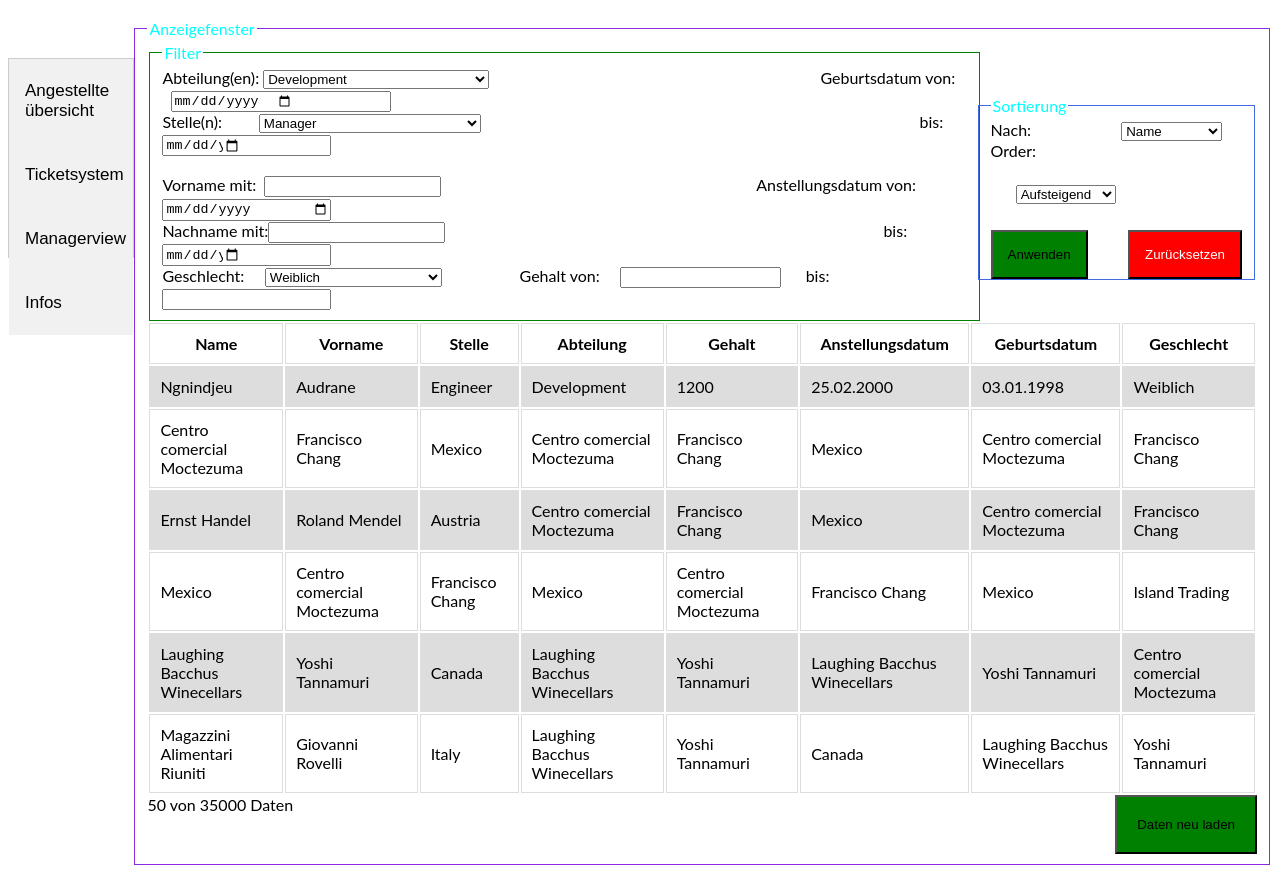
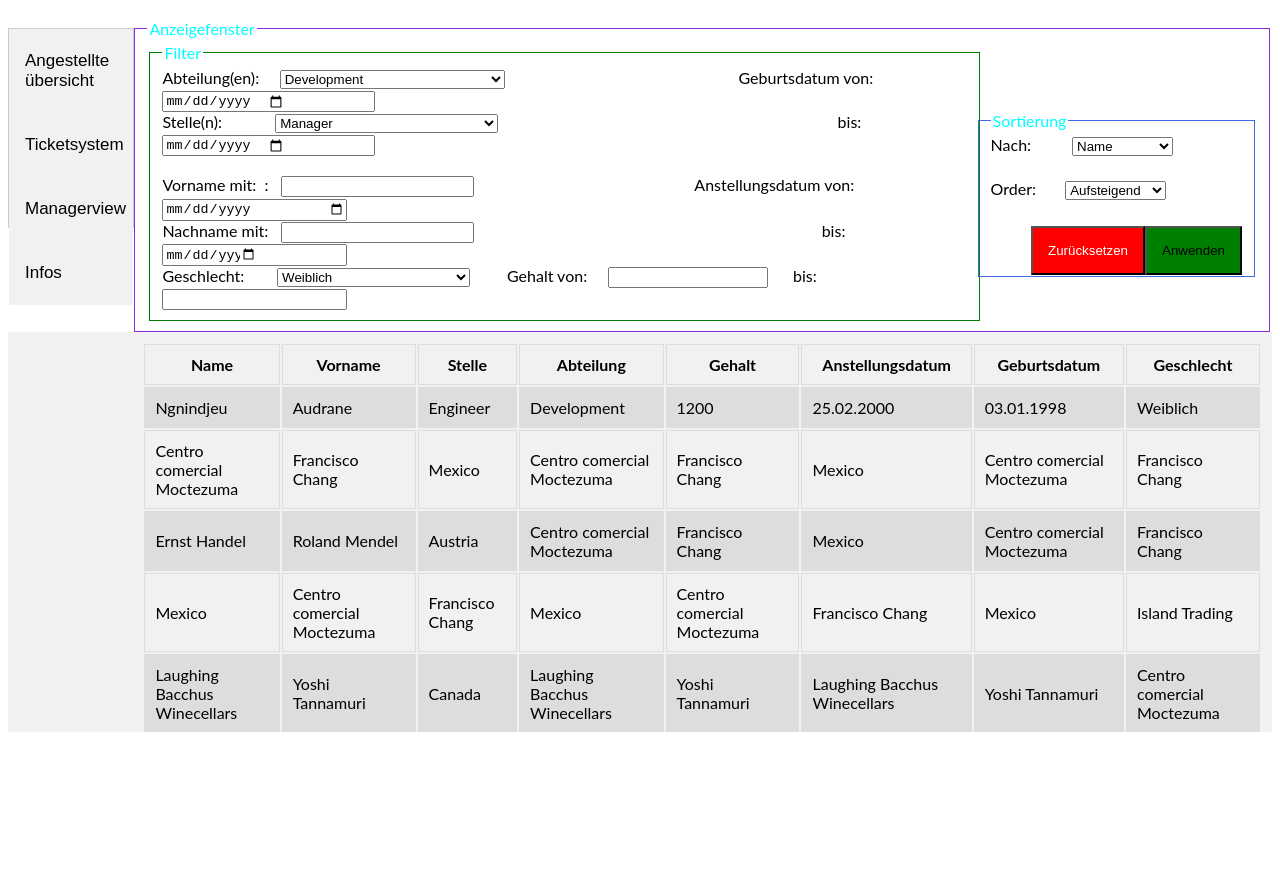
Before and after one commit to Audrane/Programming-selflearn, a plain HTML site: page Ngnindjeu Consulting GmbH/html/index.html in a window 1280 px wide. Shown: the part 63-936 px from the top of the page. After the commit the page ends 803 px from the top, so only its background shows below. Drawn offline with nearby package versions, Linux system fonts and the light colour scheme; a script that the page names is missing.

Commit message:
Erste Version des Codes

```diff
--- a/Ngnindjeu Consulting GmbH/css/style.css
+++ b/Ngnindjeu Consulting GmbH/css/style.css
@@ -1,8 +1,52 @@
+#abt {
+    padding-right: 10%;
+}
+
+#geburtsdatum{
+    padding-right: 11%;
+}
+
+#stelle {
+    padding-right: 11%;
+}
+
+#biss{
+
+    padding-right: 11%;
+}
+#vorn {
+    width: 24%;
+}
+#Anstellungsdat{
+    width: 23%;
+}
+
+#nach {
+    width: 24%;
+}
+#bisss{
+    width:23%;
+    padding-right: 11%;
+}
+
+#sel{
+    width: 24%;
+}
+
+
 #Ngnin {
     color: chartreuse;
     text-align: center;
 }
 
+#von{
+    width: 20%;
+}
+
+#bis{
+    width:23%;
+    padding-right: 11%;
+}
 
 .panel {
     /* for text on pannel */
@@ -54,16 +98,30 @@ legend {
     border: 1px solid royalblue;
     float: right;
     width: 25%;
-    margin-top: -225px;
-   padding-bottom: 0px;
+    margin-top: -210px;
+   padding-bottom: 1px;
 
 
 }
 
 
 
+
+.table-container {
+    height: 400px;
+    overflow-y: scroll;
+    background: #f1f1f1;
+    padding: 10px;
+}
+
+#selectable tr :hover{
+    background-color: crimson;
+}
+
 table {
-    width: 100%;
+    width: 90%;
+    float: right;
+
 }
 
 td, th {
@@ -88,14 +146,14 @@ tr:nth-child(even) {
     background-color: red;
     color: white;
     padding: 15px;
-    float: right;
 
+float:right;
 }
 .gr {
     background-color: green;
     color: black;
     padding: 15px;
-
+    float:right;
 }
 
 
@@ -106,53 +164,31 @@ tr:nth-child(even) {
 }
 
 
-#abt {
-padding-right: 10%;
-}
-#geburtsdatum{
-    padding-right: 12%;
-}
 
-#stelle {
-    padding-right: 11%;
-}
 
-#vorn {
-    width: 22%;
-}
-#Anstellungsdat{
-    width: 21%;
-}
-#bis{
-    width:21%;
-    padding-right: 11%;
-}
 
-#bisss{
-    width:21%;
-    padding-right: 11%;
-}
 
-#biss{
-    width:21%;
-    padding-right: 11%;
-}
+
+
+
+
+
+
+
+
+
+
+
 .neuLad{
     background-color: green;
     color: black;
-    float: right;
+
     padding: 20px;
 
 }
-#nach {
-    width: 22%;
-}
-#von{
-    width: 20%;
-}
-#sel{
-    width: 22%;
-}
+
+
+
 
 * {
     box-sizing: border-box
@@ -170,7 +206,7 @@ body {
     width: 10%;
     height: 200px;
 
-    margin-top: 100px;
+    margin-top: 70px;
 }
 
 /* Style the buttons inside the tab */
--- a/Ngnindjeu Consulting GmbH/html/index.html
+++ b/Ngnindjeu Consulting GmbH/html/index.html
@@ -6,10 +6,8 @@
     <title>Title</title>
 
 
-
-
     <link rel="stylesheet" type="text/css" href="../css/style.css">
-
+    <script src="//code.jquery.com/ui/1.11.4/jquery-ui.js"></script>
     <script src="https://ajax.googleapis.com/ajax/libs/jquery/3.4.1/jquery.min.js"></script>
     <script type="text/javascript" src="../scripts/client.js"></script>
 
@@ -20,11 +18,11 @@
 </head>
 <body>
 
-<div id="tab" >
-    <button  id="Angestel">Angestellte übersicht</button>
-    <button  id="tickets">Ticketsystem</button>
-    <button class="tablinks">Managerview</button>
-    <button >Infos</button>
+<div id="tab">
+    <button id="Angestel" class="tabBtn">Angestellte übersicht</button>
+    <button id="tickets" class="tabBtn">Ticketsystem</button>
+    <button id="managerView" class="tabBtn">Managerview</button>
+    <button id="info" class="tabBtn">Infos</button>
 </div>
 
 <div id="audy">
@@ -42,7 +40,7 @@
     <legend>Anzeigefenster</legend>
     <fieldset id="filter">
         <legend>Filter</legend>
-            Abteilung(en): <select id="abt">
+        Abteilung(en): &nbsp; &nbsp; <select id="abt">
         <option>Development</option>
         <option> Customer Service</option>
         <option> Finance</option>
@@ -54,12 +52,13 @@
         <option> Sales</option>
     </select>
 
-            &nbsp; &nbsp; &nbsp; &nbsp; &nbsp; &nbsp; &nbsp; &nbsp; &nbsp; &nbsp;  &nbsp; &nbsp; &nbsp; &nbsp; &nbsp; &nbsp; &nbsp; &nbsp; &nbsp; &nbsp;  &nbsp; &nbsp; &nbsp; &nbsp; &nbsp; &nbsp; &nbsp; &nbsp; &nbsp; &nbsp;    &nbsp; &nbsp; &nbsp; &nbsp; &nbsp; &nbsp; &nbsp; &nbsp; &nbsp; &nbsp;
+        &nbsp; &nbsp; &nbsp; &nbsp; &nbsp; &nbsp; &nbsp; &nbsp; &nbsp; &nbsp; &nbsp; &nbsp; &nbsp; &nbsp; &nbsp; &nbsp;
+        &nbsp; &nbsp; &nbsp; &nbsp; &nbsp; &nbsp; &nbsp; &nbsp; &nbsp; &nbsp; &nbsp; &nbsp;
         Geburtsdatum von: &nbsp; &nbsp; <input type="date" id="geburtsdatum"> <br>
 
 
         Stelle(n):
-&nbsp;&nbsp;&nbsp;&nbsp;&nbsp;&nbsp;&nbsp;
+        &nbsp;&nbsp;&nbsp;&nbsp;&nbsp;&nbsp;&nbsp;&nbsp; &nbsp;&nbsp;
 
         <select id="stelle">
             <option>Manager</option>
@@ -73,29 +72,28 @@
         &nbsp;&nbsp;&nbsp;&nbsp; &nbsp; &nbsp; &nbsp;&nbsp; &nbsp; &nbsp; &nbsp;&nbsp; &nbsp; &nbsp;&nbsp; &nbsp;
         &nbsp; &nbsp;&nbsp; &nbsp; &nbsp; &nbsp;&nbsp; &nbsp; &nbsp; &nbsp;&nbsp; &nbsp;&nbsp; &nbsp; &nbsp; &nbsp;&nbsp;
         &nbsp;&nbsp;&nbsp; &nbsp; &nbsp; &nbsp; &nbsp; &nbsp;
-            &nbsp; &nbsp;&nbsp; &nbsp; &nbsp; &nbsp;&nbsp; &nbsp; &nbsp; &nbsp;&nbsp; &nbsp;&nbsp; &nbsp; &nbsp; &nbsp;&nbsp;
-            &nbsp;&nbsp;&nbsp; &nbsp; &nbsp;
+        &nbsp; &nbsp;&nbsp; &nbsp;&nbsp; &nbsp;&nbsp;&nbsp;&nbsp;
         bis: &nbsp; &nbsp; <input type="date" id="biss">
         <br/>
         <br/>
 
-            Vorname mit:    &nbsp;<input type="text" id="vorn">
+        Vorname mit:&nbsp;&nbsp;:&nbsp; &nbsp;<input type="text" id="vorn">
         &nbsp;&nbsp;&nbsp; &nbsp; &nbsp; &nbsp; &nbsp; &nbsp;
         &nbsp; &nbsp;&nbsp; &nbsp; &nbsp; &nbsp;&nbsp; &nbsp; &nbsp; &nbsp;&nbsp; &nbsp;&nbsp; &nbsp; &nbsp; &nbsp;&nbsp;
-            &nbsp;&nbsp;&nbsp; &nbsp; &nbsp;  &nbsp;&nbsp;&nbsp; &nbsp; &nbsp; &nbsp; &nbsp; &nbsp;
-            &nbsp; &nbsp;&nbsp; &nbsp; &nbsp; &nbsp;
+        &nbsp;&nbsp;&nbsp; &nbsp;&nbsp;&nbsp; &nbsp;
         Anstellungsdatum von: &nbsp; &nbsp; <input type="date" id="Anstellungsdat"> <br>
 
 
+        Nachname mit:&nbsp;&nbsp;&nbsp;<input type="text" id="nach">
 
-            Nachname mit:<input type="text" id="nach">
-
-            &nbsp; &nbsp; &nbsp; &nbsp;  &nbsp; &nbsp;   &nbsp;  &nbsp; &nbsp; &nbsp; &nbsp; &nbsp;&nbsp;&nbsp;&nbsp; &nbsp; &nbsp; &nbsp; &nbsp; &nbsp;&nbsp;&nbsp;&nbsp;
-            &nbsp; &nbsp; &nbsp; &nbsp;&nbsp; &nbsp;&nbsp;&nbsp;&nbsp;&nbsp; &nbsp; &nbsp; &nbsp; &nbsp; &nbsp;&nbsp;&nbsp;&nbsp;  &nbsp;&nbsp;&nbsp; &nbsp; &nbsp; &nbsp; &nbsp; &nbsp;
-            &nbsp; &nbsp;&nbsp; &nbsp; &nbsp; &nbsp;&nbsp; &nbsp; &nbsp; &nbsp;&nbsp; &nbsp;&nbsp; &nbsp;
-            bis:  &nbsp; &nbsp; <input type="date" id="bisss">
+        &nbsp; &nbsp; &nbsp; &nbsp; &nbsp; &nbsp; &nbsp; &nbsp; &nbsp; &nbsp; &nbsp; &nbsp;&nbsp;&nbsp;&nbsp; &nbsp;
+        &nbsp; &nbsp; &nbsp; &nbsp;&nbsp;&nbsp;&nbsp;
+        &nbsp; &nbsp; &nbsp; &nbsp;&nbsp; &nbsp;&nbsp;&nbsp;&nbsp;&nbsp; &nbsp; &nbsp; &nbsp; &nbsp; &nbsp;&nbsp;&nbsp;&nbsp;
+        &nbsp;&nbsp;&nbsp; &nbsp; &nbsp; &nbsp; &nbsp; &nbsp;
+        &nbsp;
+        bis: &nbsp; &nbsp; <input type="date" id="bisss">
         <br>
-            Geschlecht:   &nbsp; &nbsp; <select id="sel">
+        Geschlecht:&nbsp;&nbsp; &nbsp; &nbsp;&nbsp; <select id="sel">
         <option>
             Weiblich
         </option>
@@ -103,8 +101,9 @@
             Männlich
         </option>
     </select>
-            &nbsp;&nbsp;&nbsp;&nbsp;&nbsp;&nbsp;&nbsp;&nbsp;&nbsp; &nbsp; &nbsp; &nbsp;&nbsp;&nbsp;
-            Gehalt von: &nbsp; &nbsp; <input type="text" id="von">  &nbsp; &nbsp;&nbsp;  bis: &nbsp; &nbsp;&nbsp;<input type="text" id="bis">
+        &nbsp;&nbsp;&nbsp;&nbsp;&nbsp; &nbsp;
+        Gehalt von: &nbsp; &nbsp; <input type="text" id="von"> &nbsp; &nbsp;&nbsp; bis:&nbsp; &nbsp; &nbsp;&nbsp;<input
+            type="text" id="bis">
         <br>
     </fieldset>
 
@@ -114,8 +113,7 @@
         </legend>
 
         Nach:
-
-          &nbsp;&nbsp;&nbsp; &nbsp;  &nbsp; &nbsp; &nbsp; &nbsp; &nbsp;&nbsp;&nbsp;&nbsp; &nbsp;
+        &nbsp; &nbsp;&nbsp;&nbsp;&nbsp; &nbsp;
 
         <select id="name">
             <option>
@@ -132,17 +130,19 @@
             </option>
         </select><br>
         Order:
- &nbsp; &nbsp; &nbsp;&nbsp;&nbsp;&nbsp;&nbsp;&nbsp;&nbsp;&nbsp;&nbsp;&nbsp;
         <select id="order">
             <option> Aufsteigend</option>
 
             <option> Absteigend</option>
-            </select><br>
+        </select>
         <button type="button" class="gr">Anwenden</button>
 
         <button type="button" class="rot">Zurücksetzen</button>
     </fieldset>
-        <table>
+
+</fieldset>
+<div class="table-container">
+    <table id="selectable">
         <tr>
             <th>Name</th>
             <th>Vorname</th>
@@ -156,10 +156,10 @@
         <tr>
             <td>Ngnindjeu</td>
             <td>Audrane</td>
-                <td>Engineer </td>
+            <td>Engineer</td>
             <td>Development</td>
             <td>1200</td>
-                <td>25.02.2000 </td>
+            <td>25.02.2000</td>
             <td>03.01.1998</td>
             <td>Weiblich</td>
 
@@ -218,16 +218,41 @@
             <td>Yoshi Tannamuri</td>
 
         </tr>
-        </table>
-<span>
+        <tr>
+            <td>Magazzini Alimentari Riuniti</td>
+            <td>Giovanni Rovelli</td>
+            <td>Italy</td>
+            <td>Laughing Bacchus Winecellars</td>
+            <td>Yoshi Tannamuri</td>
+            <td>Canada</td>
+            <td>Laughing Bacchus Winecellars</td>
+            <td>Yoshi Tannamuri</td>
 
-        <label>50 von 35000 Daten</label>
-    &nbsp; &nbsp; &nbsp; &nbsp;  &nbsp; &nbsp;   &nbsp;   &nbsp; &nbsp; &nbsp; &nbsp;  &nbsp; &nbsp;
-    &nbsp;<button class="neuLad"> Daten neu laden</button>
-</span>
-    </fieldset>
+        </tr>   <tr>
+        <td>Magazzini Alimentari Riuniti</td>
+        <td>Giovanni Rovelli</td>
+        <td>Italy</td>
+        <td>Laughing Bacchus Winecellars</td>
+        <td>Yoshi Tannamuri</td>
+        <td>Canada</td>
+        <td>Laughing Bacchus Winecellars</td>
+        <td>Yoshi Tannamuri</td>
+
+    </tr>   <tr>
+        <td>Magazzini Alimentari Riuniti</td>
+        <td>Giovanni Rovelli</td>
+        <td>Italy</td>
+        <td>Laughing Bacchus Winecellars</td>
+        <td>Yoshi Tannamuri</td>
+        <td>Canada</td>
+        <td>Laughing Bacchus Winecellars</td>
+        <td>Yoshi Tannamuri</td>
+
+    </tr>
 
 
+    </table>
+</div>
 
 
 </body>
```
Also changed, not shown: Ngnindjeu Consulting GmbH/scripts/client.ts (+68 -31 lines), Ngnindjeu Consulting GmbH/test.html (+26 -14 lines). Lines whose indentation alone changed are shown as unchanged.
